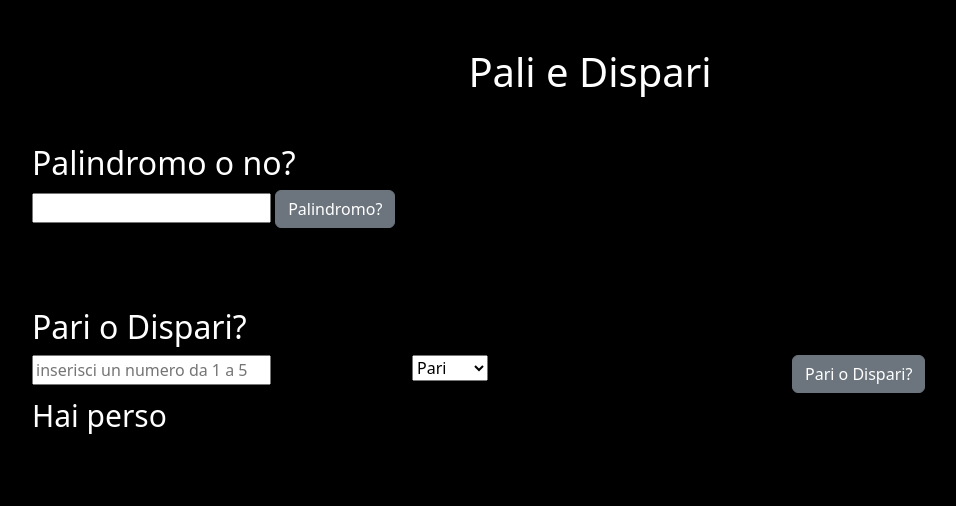
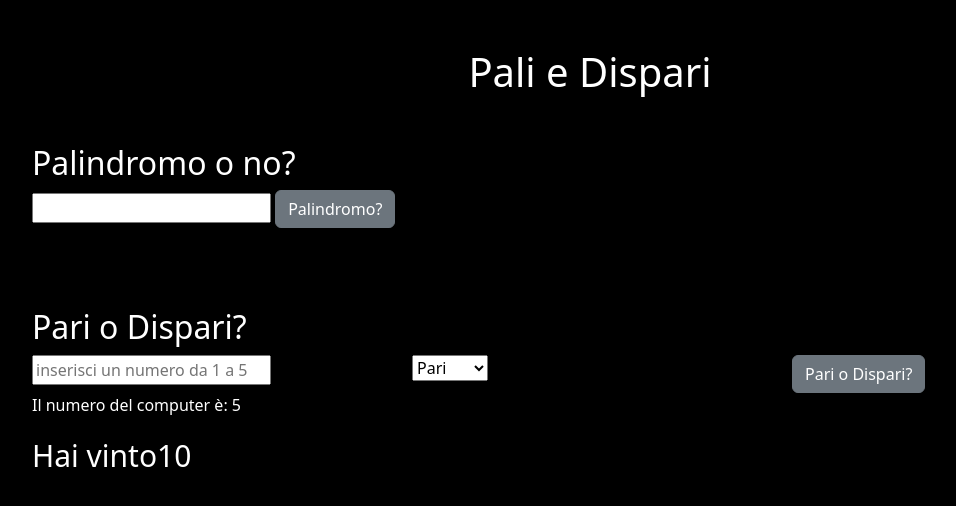
Before and after one commit to Claudio-DiGiovanni/js-paliedispari, a plain HTML site: page index.html in a window 1280 px wide. Both pictures are taken after typing "5" into the empty fields and a click on the button "Pari o Dispari?". Shown: the whole page, without its empty margins (50-1006 px from the left). Drawn offline with nearby package versions, Linux system fonts and the light colour scheme.

Commit message:
improvement

```diff
--- a/index.html
+++ b/index.html
@@ -38,6 +38,7 @@
                 <div class="col"><button class="btn btn-secondary">Pari o Dispari?</button></div>
             </div>
         </form>
+        <p class="computer-number"></p>
         <p class="result"></p>
     </div>
 
--- a/script.js
+++ b/script.js
@@ -38,25 +38,30 @@ pariDispariForm.addEventListener("submit", function (event) {
     event.preventDefault()
 
     let userNumber =document.querySelector("#user-number");
-    if(userNumber.value < 1 || userNumber.value > 5) {
+    if (userNumber.value < 1 || userNumber.value > 5) {
         alert("il numero inserito non è valido")
-    }
-    const winner = document.getElementById("choose").value;
+        userNumber.value = ""
+    } else {
+        const choose = document.getElementById("choose").value;
 
         const computerNumber = parseInt(getRandomIntInclusive(1, 5));
+        const winner = pariDispari(userNumber.value, computerNumber)
 
-    const scelta = pariDispari(userNumber.value, computerNumber)
+        document.querySelector(".computer-number").innerHTML = "Il numero del computer è: " + computerNumber
+
 
         const resultPariDispari = document.querySelector(".paridispari .result");
 
-    if (winner === scelta) {
-        resultPariDispari.innerHTML = "Hai vinto"
+        if (choose === winner) {
+        resultPariDispari.innerHTML = "Hai vinto" + (parseInt(userNumber.value) + computerNumber)
 
         } else {
-        resultPariDispari.innerHTML = "Hai perso"
+        resultPariDispari.innerHTML = "Hai perso" + (parseInt(userNumber.value) + parseInt(computerNumber))
 
         }
         userNumber.value = ""
+    }
+
 
 })
 
@@ -70,7 +75,7 @@ function getRandomIntInclusive(min, max) {
 function pariDispari (num1, num2) {
     console.log(num1)
     console.log(num2)
-    let result = num1 + num2
+    let result = parseInt(num1) + parseInt(num2)
     console.log(result)
 
     if (result % 2 === 0) {
```
Lines whose indentation alone changed are shown as unchanged.
